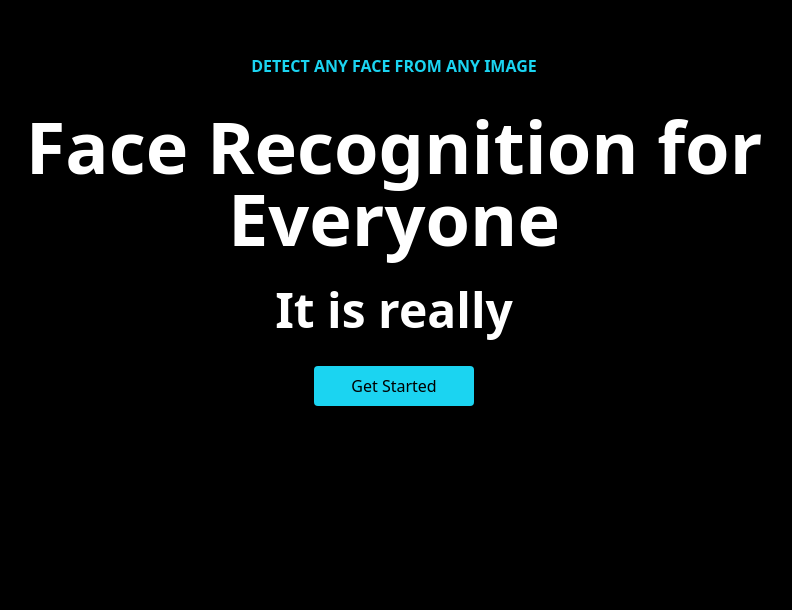
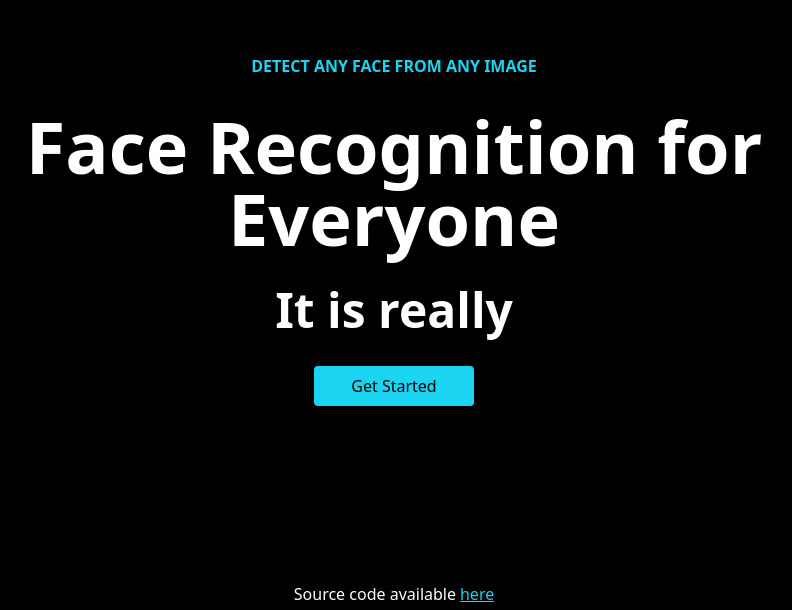
Before and after one commit to fanto237/face-detection-opencv, a React (Create React App) app in the folder src/web/: page /confirmation in a window 1280 px wide. Shown: the part 354-964 px from the top of the page, without its empty margins (246-1038 px from the left). Before the commit the page ends 936 px from the top, so only its background shows below. Built offline with nearby package versions, Linux system fonts and the light colour scheme.

Commit message:
add footer component

```diff
--- a/src/web/src/components/Footer.jsx
+++ b/src/web/src/components/Footer.jsx
@@ -1,8 +1,18 @@
 import React from "react";
-import { Link } from "react-router-dom";
 
 function Footer() {
-  return <div>{/* <Link to={"github.com"}>source code</Link> */}</div>;
+  return (
+    <div className="flex items-center justify-center mb-1">
+      Source code available{" "}
+      <a
+        target="_blank"
+        href="https://github.com/fantoSama/face-recognize-opencv"
+        className="ml-1 text-[#1bd4f1] underline"
+      >
+        here
+      </a>
+    </div>
+  );
 }
 
 export default Footer;
```
